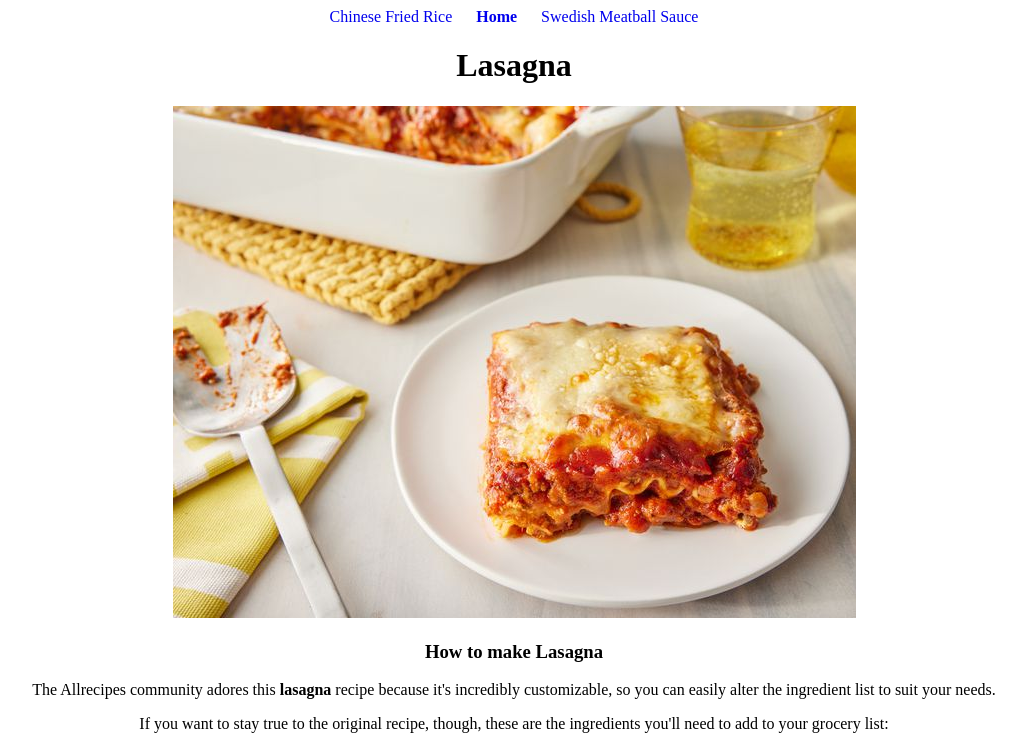
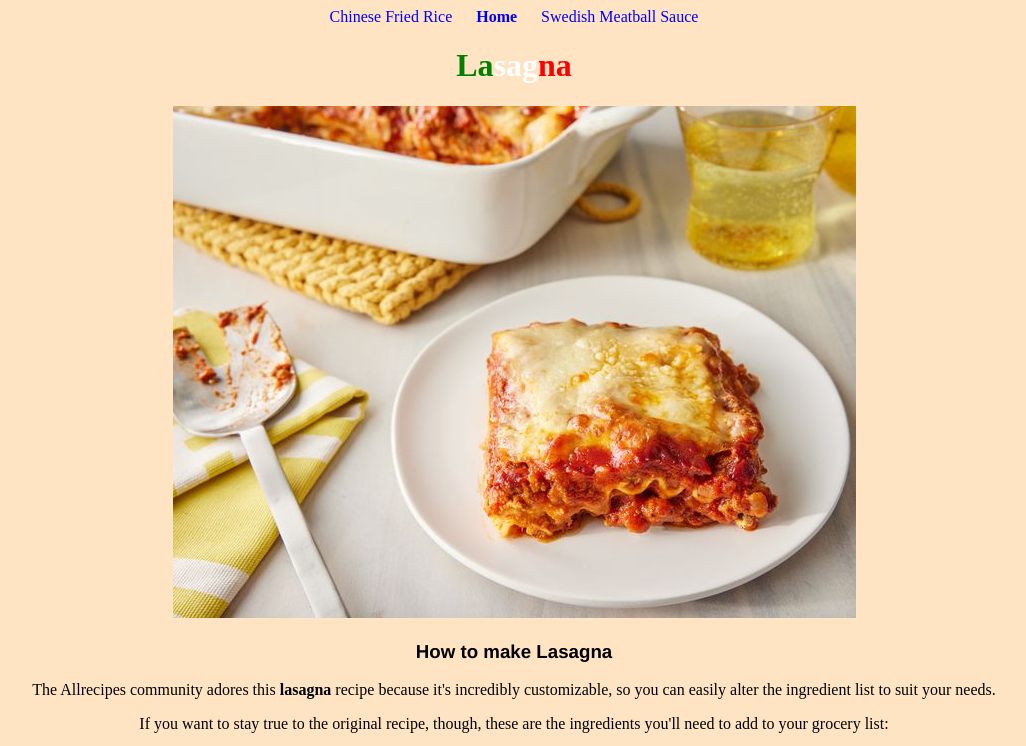
Before and after one commit to zent2g/odin-recipies, a plain HTML site: page pages/lasagna.html in a window 1280 px wide. Shown: the top 746 px of the page, without its empty margins (126-1152 px from the left). Drawn offline with Linux system fonts and the light colour scheme.

Commit message:
Add color and background-color

```diff
--- a/style.css
+++ b/style.css
@@ -1,9 +1,14 @@
 a{
     text-decoration: none;
+    color: blue;
 }
 
 a:hover{
     color: red;
+}
+
+body{
+    background-color: bisque;
 }
 
 .header a{
@@ -15,8 +20,38 @@ a:hover{
     text-align: center;
     list-style: inside;
 }
+/*Lasagna*/
+.header h1 .red{
+    color: red;
+}
+
+.header h1 .green{
+    color: green;
+}
+
+.header h1{
+    color: white;
+}
+
+/*Swedish meatball sauce*/
+.header h1 .blue{
+    color: #006AA7;
+}
+
+.header h1 .yellow{
+    color: gold;
+}
+/*FriedRice*/
+.header .chinesered{
+    color: #df2407;
+}
 
 .listorder li{
     display: inline;
     padding: 10px 10px;
 }
+
+.lasagnaGuide h3,
+.heading2 h3 {
+    font-family: 'Franklin Gothic Medium', 'Arial Narrow', Arial, sans-serif;
+}
```
